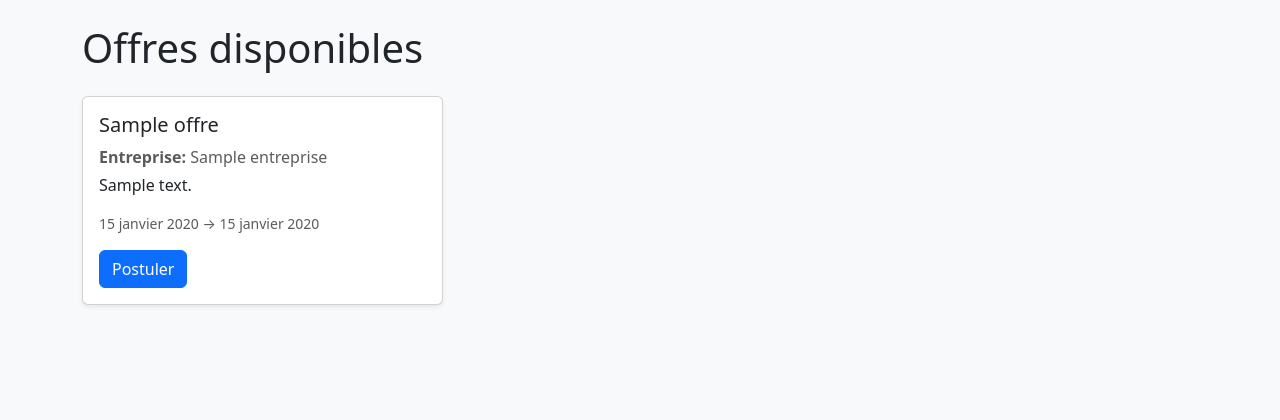
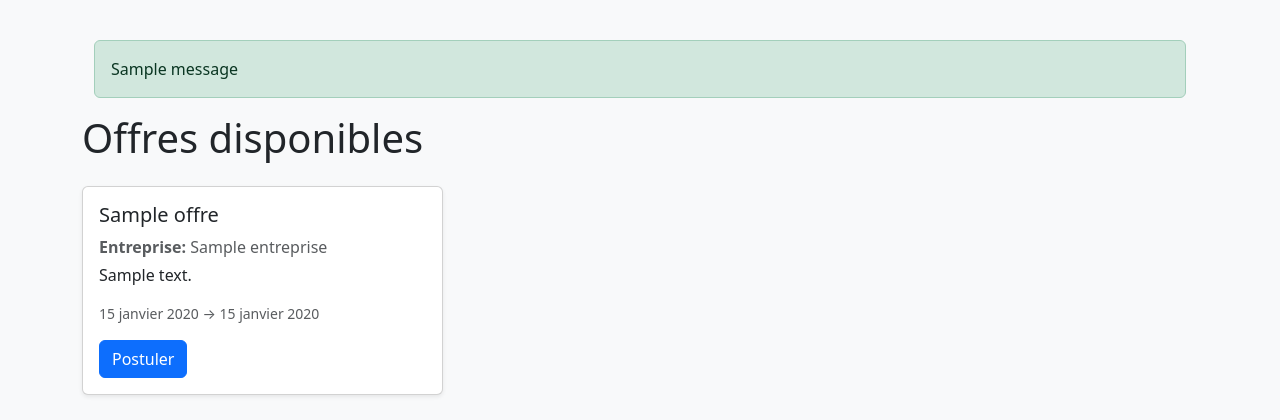
Before and after one commit to Douaesaib/gestion-stages-pfe, a Django app: page / in a window 1280 px wide. Shown: the top 420 px of the page. Run offline with Django 5.2, Linux system fonts and the light colour scheme; tables that the repository leaves empty hold one stand-in row (values such as "Sample post"); one stand-in notice (Sample message) is shown.

Commit message:
Update offres_list.html

```diff
--- a/templates/stages/offres_list.html
+++ b/templates/stages/offres_list.html
@@ -9,6 +9,16 @@
 <body class="bg-light">
 
 <div class="container py-4">
+  {% if messages %}
+  <div class="container mt-3">
+    {% for message in messages %}
+      <div class="alert alert-{{ message.tags }}" role="alert">
+        {{ message }}
+      </div>
+    {% endfor %}
+  </div>
+{% endif %}
+
   <h1 class="mb-4">Offres disponibles</h1>
 
   {% if offres %}
```
